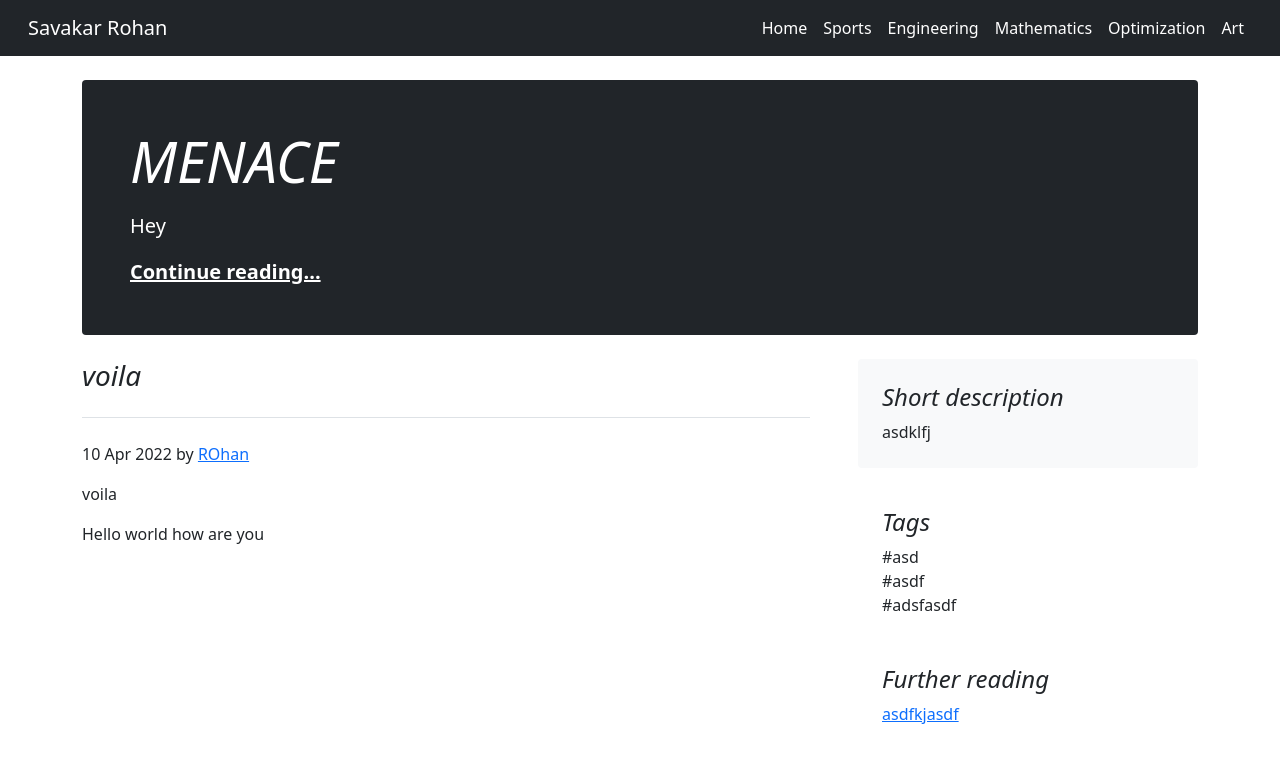
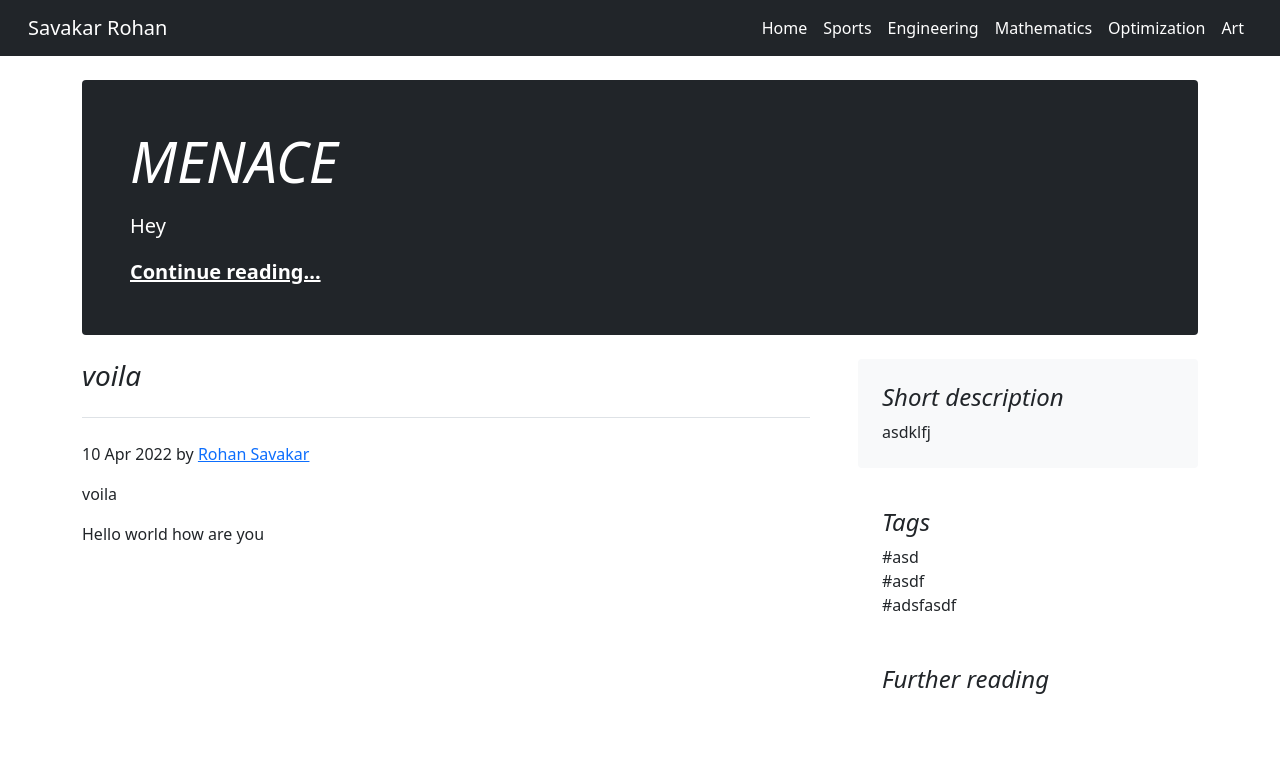
Before and after one commit to savakarrohan/website, a Jekyll site: the page built from _posts/2022-04-10-MENACE.md, in a window 1280 px wide. Shown: the top 763 px of the page. Built offline with Jekyll 4.4.1, drawn with Linux system fonts in a browser that asks for light colours.

Commit message:
first version of the website complete

```diff
--- a/_posts/2022-04-10-MENACE.md
+++ b/_posts/2022-04-10-MENACE.md
@@ -3,10 +3,11 @@
 title01: MENACE
 aboutMe: Hey
 inspiration: voila
-author: ROhan
+author: Rohan Savakar
 shortDescription: asdklfj
 tags: asd asdf adsfasdf
-_links: asdfkjasdf
+\_links: asdfkjasdf
+img01: /img/01_Menace/01_tic-tac-toe.png
 ---
 
 voila
--- a/index.html
+++ b/index.html
@@ -82,7 +82,7 @@
                 {% for post in site.posts %}
                 <div class="col-md-4 ">
                     <div class="card">
-                        <img src="/img/01_Menace/01_tic-tac-toe.png" class="card-img-top" alt="MENACE game">
+                        <img src="{{post.img01}}" class="card-img-top" alt="MENACE game">
                         <div class="card-body">
                             <h5 class="card-title">{{ post.title }}</h5>
                             <p class="card-text">{{ post.excerpt }}</p>
```
